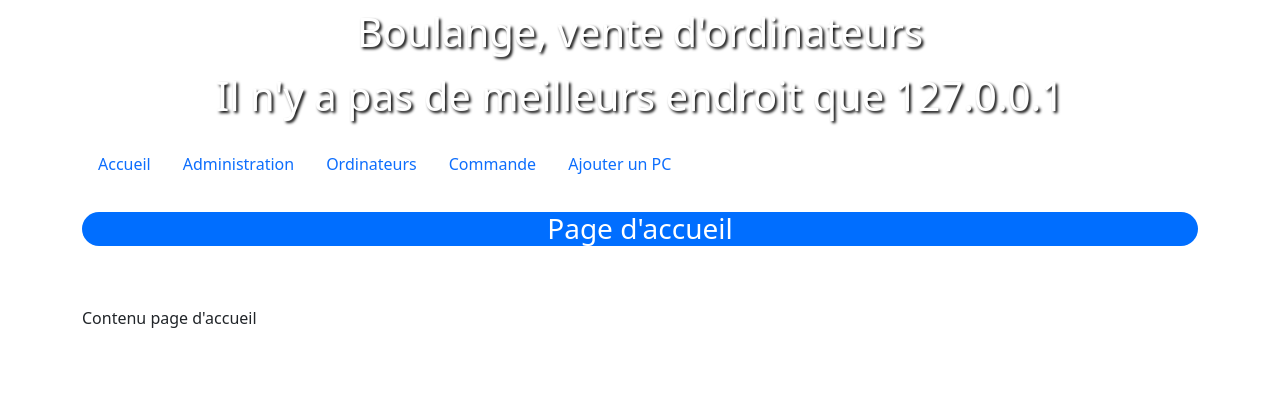
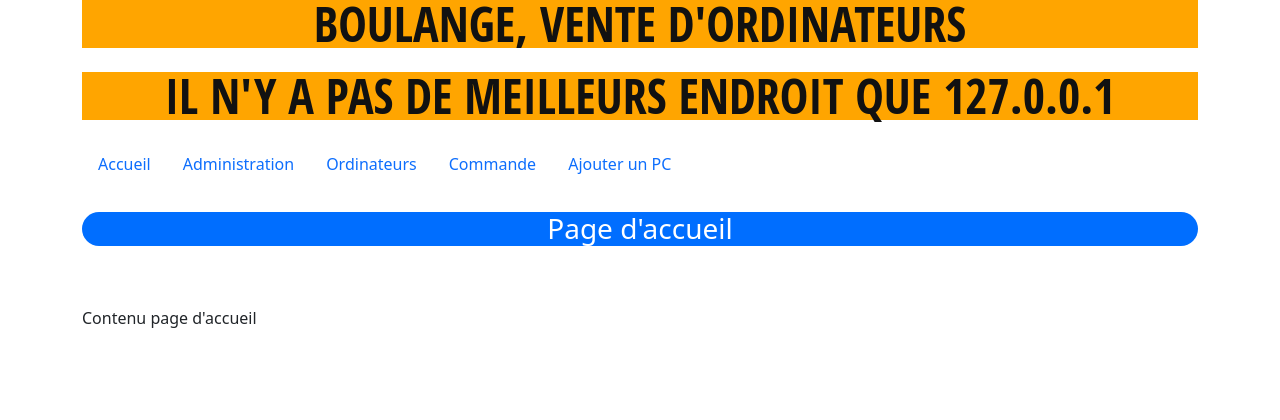
Before and after one commit to ManonName/Boulange, a PHP site: page / in a window 1280 px wide. Shown: the top 420 px of the page. Run offline with PHP 8.4, Linux system fonts and the light colour scheme.

Commit message:
Améliorer le design du site

```diff
--- a/css/style.css
+++ b/css/style.css
@@ -1,10 +1,12 @@
+body{
+    margin: 0;
+    background-color: white;
+}
+
 h1 {
-    margin: auto;
-    color : white;
-    text-align: center;
-    text-shadow: 2px 2px 3px black;
-    padding: 8px;
-}
+ color: #111; font-family: 'Open Sans Condensed', sans-serif; font-size: 48px; font-weight: 700; line-height: 48px; margin: 0 0 24px; padding: 0 30px; text-align: center; text-transform: uppercase;
+background-color : orange;}
+
 h2 {
     background-color: rgb(0, 110, 255);
     border-radius: 40px;
--- a/css/style_save.css
+++ b/css/style_save.css
@@ -1,5 +1,6 @@
 body{
     margin: 0;
+    background-color: lightblue;
 }
 nav{
     display: flex;
@@ -25,10 +26,7 @@ nav a {
     text-decoration: none;
 }
 h1 {
-    background-color: rgb(0, 110, 255);
-    border-radius: 40px;
-    text-align: center;
-    color: white;
+ color: #111; font-family: 'Open Sans Condensed', sans-serif; font-size: 64px; font-weight: 700; line-height: 64px; margin: 0 0 0; padding: 20px 30px; text-align: center; text-transform: uppercase;
 }
 .tableau {
     width: 100%;
```
